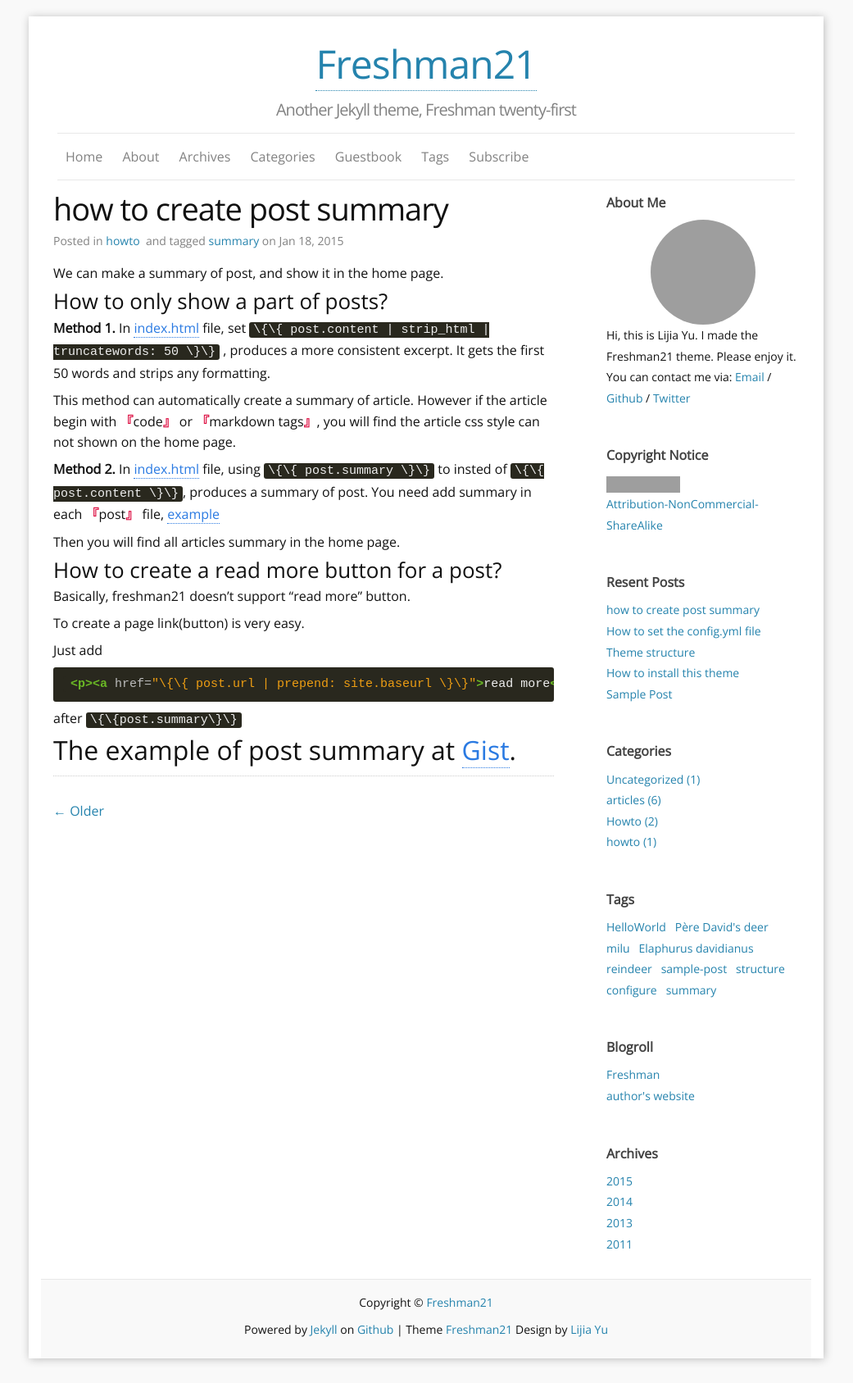
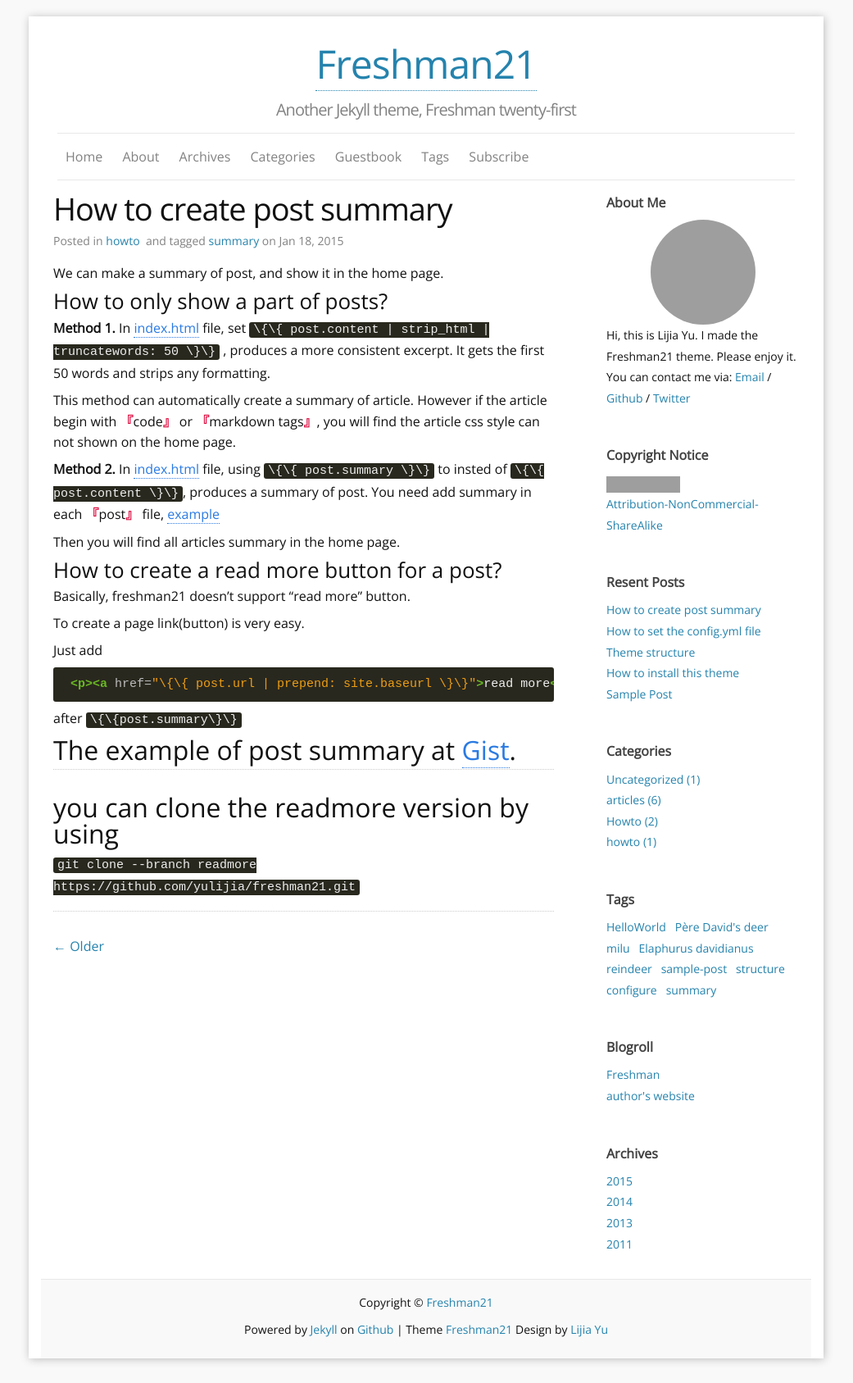
Before and after one commit to yulijia/freshman21, a Jekyll site: the page built from _posts/2015-01-18-how-to-create-post-summary.md, in a window 1280 px wide. Shown: the whole page at 82% size, without its empty margins (120-1161 px from the left). Built offline with Jekyll 4.4.1, drawn with Linux system fonts in a browser that asks for light colours; comment, search, counter and statistics services are not loaded; grey boxes are pictures that could not be loaded.

Commit message:
update clone link

```diff
--- a/_posts/2015-01-18-how-to-create-post-summary.md
+++ b/_posts/2015-01-18-how-to-create-post-summary.md
@@ -1,6 +1,6 @@
 ---
 published: true
-title: how to create post summary
+title: How to create post summary
 layout: post
 summary: This post show us how to create a post summary step by step.
 author: Yu
@@ -14,6 +14,7 @@ We can make a summary of post, and show it in the home page.
 
 ### How to only show a part of posts?
 
+
 **Method 1.** In [index.html](https://github.com/yulijia/freshman21/blob/master/index.html) file, set <code> \{\{ post.content | strip_html | truncatewords: 50 \}\}</code> , produces a more consistent excerpt. It gets the first 50 words and strips any formatting.
 
 This method can automatically create a summary of article. However if the article begin with <q>code</q> or <q>markdown tags</q>, you will find the article css style can not shown on the home page.
@@ -22,7 +23,11 @@ This method can automatically create a summary of article. However if the articl
 
 Then you will find all articles summary in the home page.
 
+
+
+
 ### How to create a read more button for a post?
+
 
 Basically, freshman21 doesn't support "read more" button.
 
@@ -36,3 +41,9 @@ Just add
 after <code>\{\{post.summary\}\}</code>
 
 ## The example of post summary at [Gist](https://gist.github.com/yulijia/2f865b78a28bfe9e0a81).
+
+-----
+
+## you can clone the readmore version by using
+
+<code>git clone --branch readmore https://github.com/yulijia/freshman21.git</code>
```
